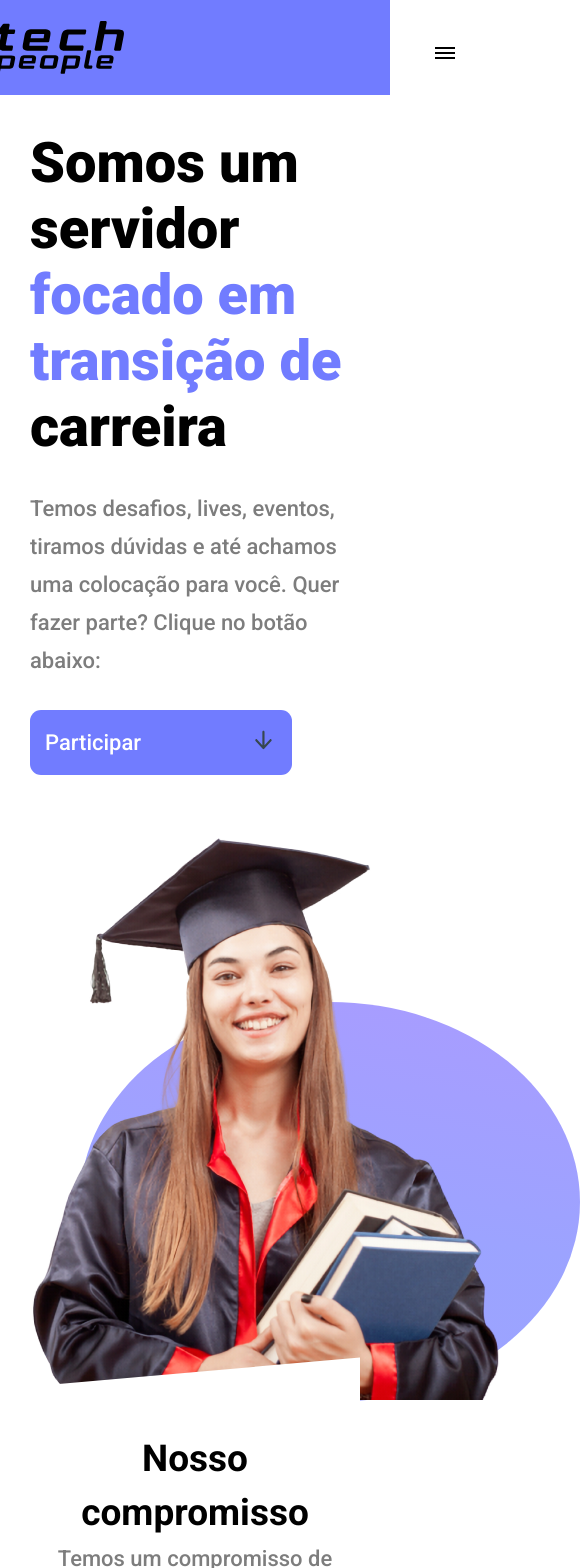
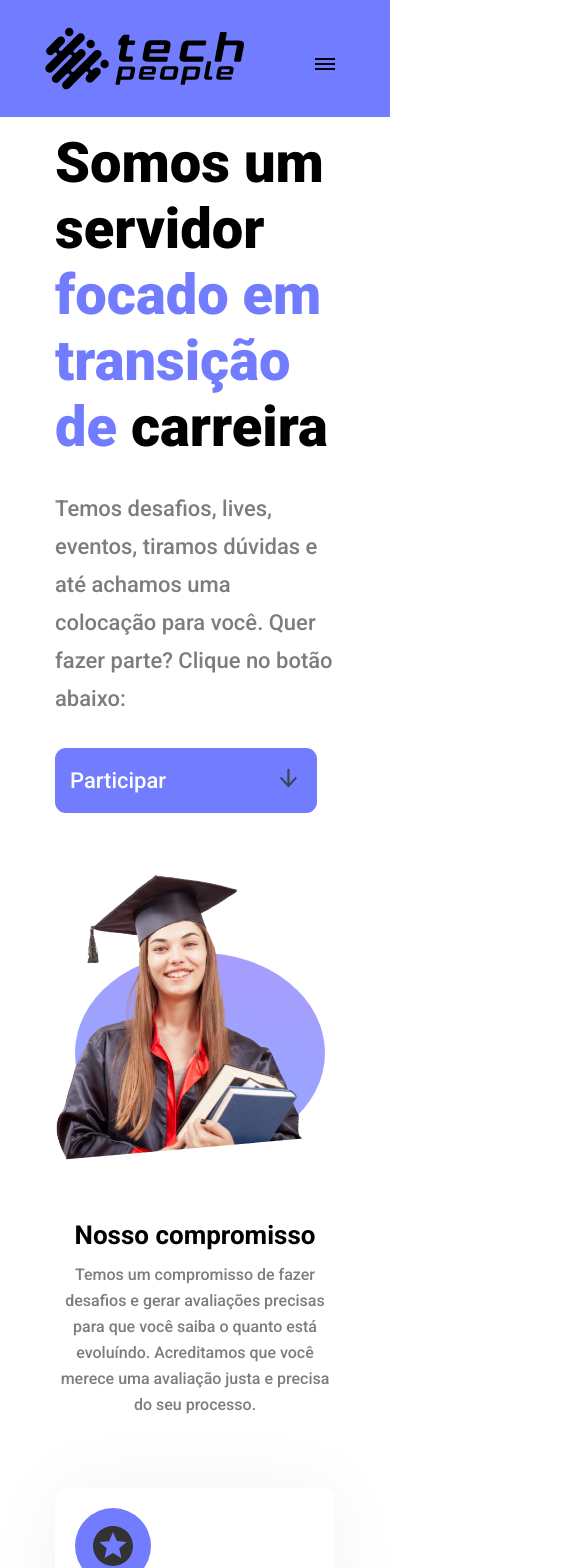
Before and after one commit to alexmuniz96/Tech-People, a React (Create React App) app: page / in a window 390 px wide. Shown: the top 1568 px of the page, 580 px wide, since content can reach past the window. Built offline with nearby package versions, Linux system fonts and the light colour scheme.

Commit message:
fix responsive bugs

```diff
--- a/src/components/Form/styles.module.scss
+++ b/src/components/Form/styles.module.scss
@@ -20,6 +20,7 @@
 
   form {
     display: flex;
+    flex-wrap: wrap;
     gap: 20px;
 
     input {
@@ -46,13 +47,23 @@
   }
 }
 
+@media(max-width: 856px) {
+  .formContainer {
+
+    form {
+      flex-direction: column;
+    }
+  }
+}
+
+
 // Responsive Table 768px
 @media(max-width: 768px) {
   .formContainer {
     max-width: 560px;
 
     form {
-      flex-direction: column;
+
       max-width: 500px;
     }
   }
--- a/src/components/Header/styles.scss
+++ b/src/components/Header/styles.scss
@@ -1,19 +1,20 @@
-header{
+header {
   padding: 6rem 0;
   transition: 0.2s;
 
-  div{
+  div {
+    padding: 0 1rem;
     max-width: 1120px;
     margin-inline: auto;
     display: flex;
     justify-content: space-between;
     align-items: center;
 
-    div.logoContainer{
+    div.logoContainer {
       display: flex;
       margin: 0;
 
-      .logo{
+      .logo {
         width: 200px;
       }
 
@@ -22,16 +23,16 @@ header{
       }
     }
 
-    ul{
+    ul {
       display: flex;
       gap: 3rem;
 
-      li{
+      li {
         font-size: 1.7rem;
         color: var(--black);
         padding: 20px 0;
 
-        &:hover{
+        &:hover {
           color: var(--purple);
         }
       }
@@ -40,25 +41,25 @@ header{
 
 
 
-  &.headerScrollActive{
+  &.headerScrollActive {
     height: 9rem;
     padding: 1rem;
     position: fixed;
     top: 0;
     width: 100%;
     background: var(--purple);
-    transition:  0.2s linear;
+    transition: 0.2s linear;
     z-index: 100;
 
-    li{
+    li {
       color: #fff;
 
-      &:hover{
+      &:hover {
         color: #FFFD57;
       }
     }
 
-    .logo{
+    .logo {
       width: 154px;
     }
   }
@@ -66,23 +67,27 @@ header{
 
 //Responsive - Tablets
 
-@media (max-width: 768px){
+@media (max-width: 768px) {
 
-  header{
+  header {
     background: var(--purple);
     position: absolute;
     width: 100%;
     padding: 1rem;
 
-    div{
+    div {
+      max-width: 560px;
+      display: initial;
       padding: 0 10px;
       flex-direction: column;
 
-      div.logoContainer{
+      div.logoContainer {
         flex-direction: initial;
-        gap: 300px;
+        display: flex;
+        justify-content: space-between;
+        margin-inline: auto;
 
-        button{
+        button {
           display: flex;
           padding: 0.5rem 1rem;
           font-size: 1rem;
@@ -91,7 +96,7 @@ header{
           cursor: pointer;
           gap: 0.5rem;
 
-          span.hamburguer{
+          span.hamburguer {
             content: '';
             display: block;
             width: 20px;
@@ -100,7 +105,7 @@ header{
           }
 
           span.hamburguer::after,
-          span.hamburguer::before{
+          span.hamburguer::before {
             content: '';
             display: block;
             width: 20px;
@@ -108,44 +113,61 @@ header{
             background: currentColor;
           }
 
-          span.hamburguer::after{
+          span.hamburguer::after {
             margin-top: 3px;
           }
-          span.hamburguer::before{
+
+          span.hamburguer::before {
             margin-top: 5px;
           }
         }
 
-        button.active{
+        button.active {
 
-          span.hamburguer{
+          span.hamburguer {
             background: transparent;
           }
-          span.hamburguer::before{
+
+          span.hamburguer::before {
             transform: rotate(135deg);
           }
-          span.hamburguer::after{
+
+          span.hamburguer::after {
             transform: rotate(-135deg);
             margin-top: -2px;
           }
         }
       }
 
-      nav{
+      nav {
         display: none;
         padding: 40px 0;
-        ul{
+
+        ul {
           flex-direction: column;
+          text-align: center;
 
-          li:hover{
+          li:hover {
             color: #fff;
           }
         }
 
-         &.active{
+        &.active {
           display: initial;
         }
       }
     }
   }
 }
+
+@media(max-width:481px) {
+  header {
+
+    div {
+      max-width: 320px;
+
+      div.logoContainer {}
+
+    }
+  }
+}
--- a/src/components/News/styles.module.scss
+++ b/src/components/News/styles.module.scss
@@ -34,6 +34,7 @@ div.newsContainer {
       box-shadow: 0px 6px 42px rgba(0, 0, 0, 0.103884);
 
       img {
+        width: 100%;
         display: block;
       }
 
@@ -75,3 +76,9 @@ div.newsContainer {
     }
   }
 }
+
+@media(max-width:480px) {
+  div.newsContainer {
+    max-width: 320px;
+  }
+}
--- a/src/style/global.scss
+++ b/src/style/global.scss
@@ -49,7 +49,6 @@ main {
     padding: 0 20px;
     margin-inline: auto;
     display: flex;
-    height: calc(100vh - 50px);
 
     .content {
       margin: 6rem 0;
@@ -96,7 +95,7 @@ main {
         background: linear-gradient(189.79deg, #8471FF 8.03%, #717CFF 53.55%);
         mix-blend-mode: normal;
         opacity: 0.7;
-        position: absolute;
+        position: relative;
         width: 500px;
         height: 500px;
         clip-path: ellipse(50% 40% at 50% 50%);
@@ -222,7 +221,6 @@ main {
 
   }
 
-
   section.form {
     padding: 0 20px;
     background: var(--white);
@@ -239,13 +237,8 @@ main {
 }
 
 // Responsive Table 768px
-
-@media(max-width: 768px) {
+@media(max-width: 800px) {
   main {
-
-    padding: 0 10px;
-    margin-inline: auto;
-
     section.banner {
       max-width: 560px;
 
@@ -260,6 +253,14 @@ main {
         display: block;
       }
     }
+  }
+}
+
+@media(max-width: 768px) {
+  main {
+
+    padding: 0 10px;
+    margin-inline: auto;
 
     section.features {
       max-width: 560px;
@@ -288,3 +289,47 @@ main {
 
   }
 }
+
+@media(max-width:420px) {
+  main {
+
+    section.banner {
+      max-width: 320px;
+
+      div.imagesBanner {
+
+        img {
+          max-width: 90%;
+        }
+
+        div.ball-purple {
+          margin: -250px 0 0 20px;
+          width: 250px;
+          height: 250px;
+        }
+      }
+    }
+
+    section.features {
+      max-width: 320px;
+
+      div.backgroundFeatures {
+
+        div.featuresTitle {
+          h2 {
+            font-size: 2.6rem;
+          }
+
+          p {
+            font-size: 1.6rem;
+            line-height: 2.6rem;
+          }
+        }
+      }
+
+      div.cardContainer {
+        grid-template-columns: 1fr;
+      }
+    }
+  }
+}
```
Lines whose indentation alone changed are shown as unchanged.
